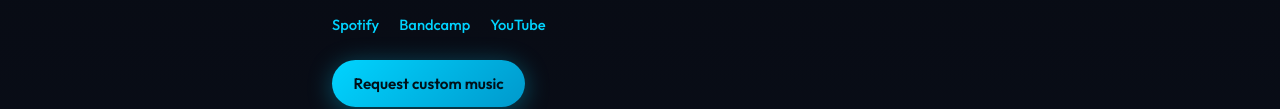
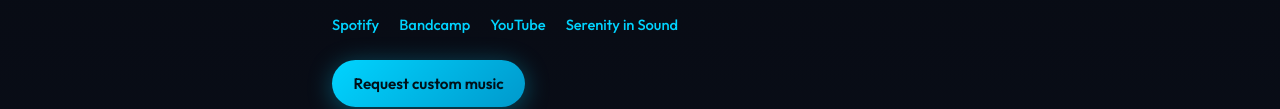
Before and after one commit to talleyman22/ninjajoartworks, a website: page artists/sebastian-komor.html in a window 1280 px wide. Shown: the part 417-526 px from the top of the page. Drawn offline with Linux system fonts and the light colour scheme.

Commit message:
Seb profile: add Serenity in Sound YouTube mood channel

```diff
--- a/artists/sebastian-komor.html
+++ b/artists/sebastian-komor.html
@@ -51,6 +51,7 @@
             <a href="https://open.spotify.com/artist/7J3QVHCzXTKjkKjOcQWxOi" target="_blank" rel="noopener">Spotify</a>
             <a href="https://sebkomor.bandcamp.com" target="_blank" rel="noopener">Bandcamp</a>
             <a href="https://www.youtube.com/@SebastianKomor" target="_blank" rel="noopener">YouTube</a>
+            <a href="https://www.youtube.com/@serenityinsound" target="_blank" rel="noopener">Serenity in Sound</a>
           </div>
           <a class="btn btn-primary" href="../request.html">Request custom music</a>
         </div>
```
